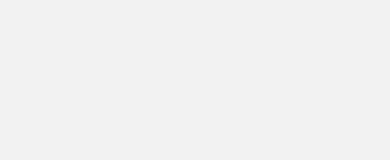
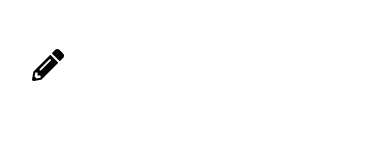
Before and after one commit to NM-2000/To_Do_App, a React Native app: screen /AddNewListPage in a window 390 px wide. Shown: the top 160 px of the page. Built offline with nearby package versions, Linux system fonts and the light colour scheme.

Commit message:
Added Icon for Add-List-Page

```diff
--- a/src/todo/addList/AddNewListPage.tsx
+++ b/src/todo/addList/AddNewListPage.tsx
@@ -3,10 +3,50 @@ import React, { memo } from 'react';
 import { View, StyleSheet, Text } from 'react-native';
 import FontAwesome5 from 'react-native-vector-icons/FontAwesome5';
 
+const styles = StyleSheet.create({
+    addListPageStyle: {
+        flex: 1,
+        backgroundColor: 'white',
+        paddingBottom: 32,
+    },
+    addListIconStyle: {
+        marginHorizontal: 32,
+        marginVertical: 48,
+    }
+});
+
 const AddNewListPage: React.FC<{ navigation: NativeStackNavigationHelpers }> = ({ navigation }) => {
 
     return (
-        <View></View>
+        <View style={styles.addListPageStyle} >
+            {
+                /**
+                 * Icon same as HomePage
+                 */
+                <View style={styles.addListIconStyle} >
+                    <FontAwesome5
+                        name={"pencil-alt"}
+                        size={32}
+                        color={"black"}
+                    />
+                </View>
+            }
+            {
+                /**
+                 * Section for Inputting List Title
+                 */
+            }
+            {
+                /**
+                 * Section for Adding Tasks
+                 */
+            }
+            {
+                /**
+                 * Footer for Page
+                 */
+            }
+        </View>
     );
 
 };
```
